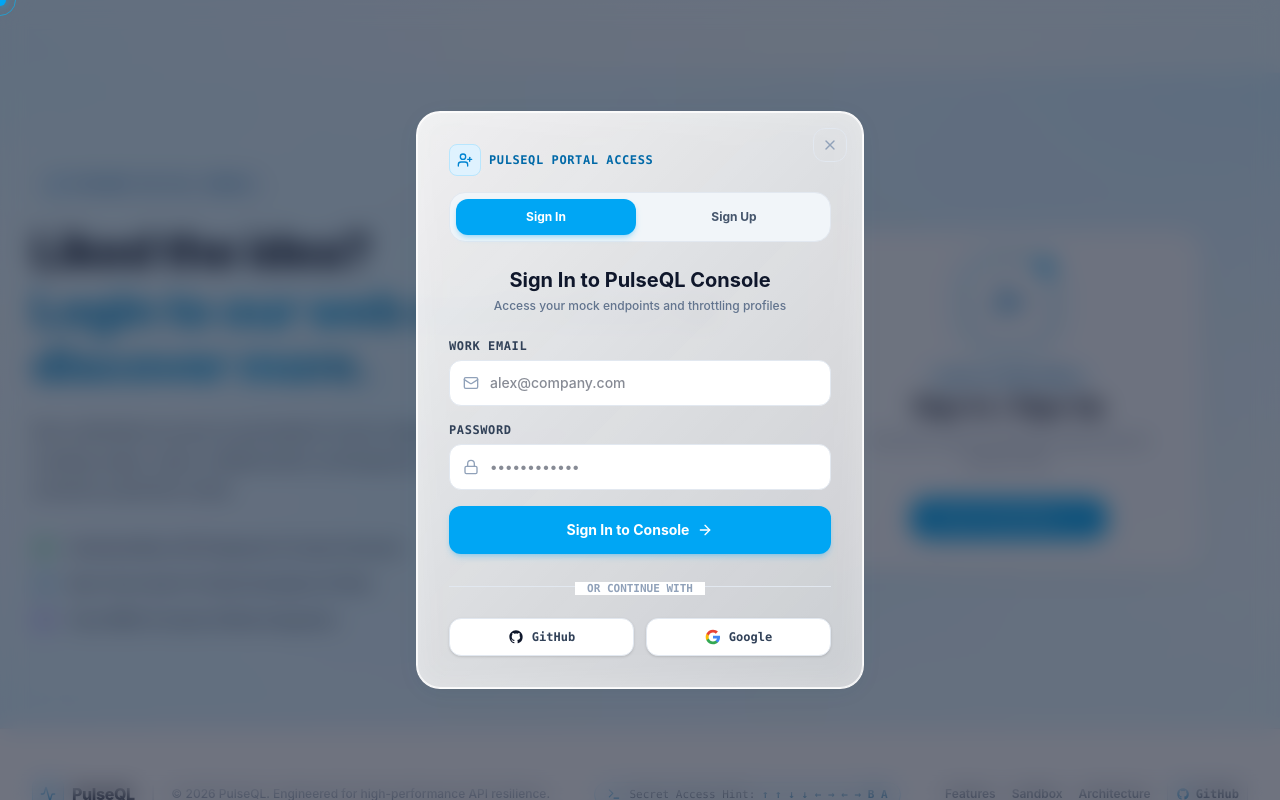
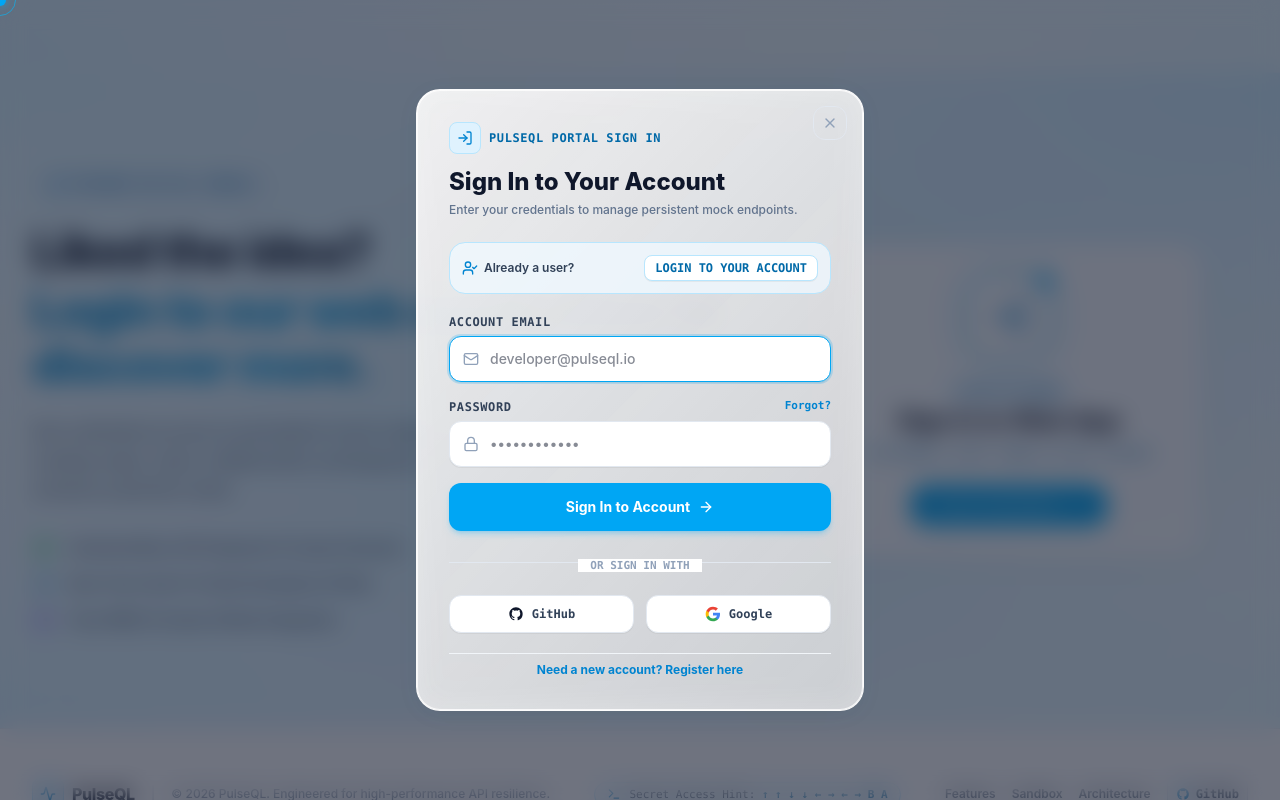
Before and after one commit to SaakshiJha29/super-home, a React (Vite) app: page / in a window 1280 px wide. Both pictures are taken after a click on the element 1008 px from the left and 5307 px from the top of the page. Shown: the part 4907-5707 px from the top of the page. Built offline with nearby package versions, Linux system fonts and the light colour scheme.

Commit message:
feat: simplify auth to Sign In focus with prominent 'Already a user? Login' option and add ScrollToTop button

```diff
--- a/src/App.jsx
+++ b/src/App.jsx
@@ -9,6 +9,7 @@
 import Architecture from './components/Architecture';
 import AuthCallout from './components/AuthCallout';
 import EasterEgg from './components/EasterEgg';
+import ScrollToTop from './components/ScrollToTop';
 import Footer from './components/Footer';
 
 export default function App() {
@@ -33,6 +34,7 @@
 
       <Footer />
       <EasterEgg />
+      <ScrollToTop />
     </div>
   );
 }
--- a/src/components/AuthCallout.jsx
+++ b/src/components/AuthCallout.jsx
@@ -1,5 +1,5 @@
 import React, { useState } from 'react';
-import { ArrowRight, Sparkles, CheckCircle2, UserPlus, LogIn, Key, ShieldCheck, Zap } from 'lucide-react';
+import { ArrowRight, Sparkles, CheckCircle2, UserPlus, LogIn, Key, ShieldCheck, Zap, UserCheck } from 'lucide-react';
 import AuthModal from './AuthModal';
 
 export default function AuthCallout() {
@@ -65,14 +65,14 @@
             <div className="lg:col-span-5 flex justify-center">
               <div
                 onClick={() => setModalOpen(true)}
-                className="glass-panel rounded-3xl p-8 border-2 border-sky-300/80 bg-white/95 shadow-2xl relative max-w-sm w-full cursor-pointer hover:border-sky-500 hover:shadow-[0_12px_40px_rgba(14,165,233,0.3)] transition-all duration-300 group text-center flex flex-col items-center justify-center space-y-5 transform hover:-translate-y-1"
+                className="glass-panel rounded-3xl p-8 border-2 border-sky-300/80 bg-white/95 shadow-2xl relative max-w-sm w-full cursor-pointer hover:border-sky-500 hover:shadow-[0_12px_45px_rgba(14,165,233,0.35)] transition-all duration-300 group text-center flex flex-col items-center justify-center space-y-5 transform hover:-translate-y-1.5"
               >
 
                 {/* Glowing Clickable Join Icon */}
                 <div className="relative">
-                  <div className="w-20 h-20 rounded-3xl bg-gradient-to-br from-sky-400 to-sky-600 p-[1px] shadow-[0_0_30px_rgba(14,165,233,0.4)] group-hover:shadow-[0_0_45px_rgba(14,165,233,0.7)] group-hover:scale-110 transition-all duration-300 flex items-center justify-center">
+                  <div className="w-20 h-20 rounded-3xl bg-gradient-to-br from-sky-400 to-sky-600 p-[1px] shadow-[0_0_30px_rgba(14,165,233,0.4)] group-hover:shadow-[0_0_50px_rgba(14,165,233,0.7)] group-hover:scale-110 transition-all duration-300 flex items-center justify-center">
                     <div className="w-full h-full bg-white rounded-[23px] flex items-center justify-center">
-                      <UserPlus className="w-10 h-10 text-sky-600 group-hover:scale-110 transition-transform" />
+                      <LogIn className="w-10 h-10 text-sky-600 group-hover:scale-110 transition-transform" />
                     </div>
                   </div>
 
@@ -83,23 +83,24 @@
                   </span>
                 </div>
 
-                {/* Callout Copy */}
+                {/* Callout Copy & Already a user option */}
                 <div className="space-y-2">
                   <span className="px-3 py-1 rounded-full bg-sky-100 text-sky-700 font-mono text-[11px] font-bold uppercase tracking-wider">
-                    CLICK TO JOIN PORTAL
+                    CLICK TO LOGIN
                   </span>
 
                   <h3 className="text-2xl font-extrabold text-slate-900 group-hover:text-sky-600 transition-colors pt-1">
-                    Sign In / Sign Up
+                    Sign In to Web App
                   </h3>
 
-                  <p className="text-xs text-slate-500 font-medium leading-relaxed">
-                    Click here to open the developer login portal and discover more.
+                  <p className="text-xs text-sky-700 font-mono font-bold flex items-center justify-center gap-1">
+                    <UserCheck className="w-3.5 h-3.5" />
+                    <span>Already a user? Login to your account</span>
                   </p>
                 </div>
 
-                {/* Action Indicator Pill */}
-                <div className="pt-2">
+                {/* Action Indicator Button */}
+                <div className="pt-1">
                   <div className="px-6 py-3 rounded-2xl bg-sky-500 group-hover:bg-sky-600 text-white font-bold text-xs shadow-md shadow-sky-500/25 flex items-center gap-2 transition-all">
                     <span>Access Console Now</span>
                     <ArrowRight className="w-4 h-4 group-hover:translate-x-1 transition-transform" />
@@ -118,7 +119,7 @@
       <AuthModal
         isOpen={modalOpen}
         onClose={() => setModalOpen(false)}
-        initialTab="login"
+        mode="signin"
       />
     </>
   );
--- a/src/components/AuthModal.jsx
+++ b/src/components/AuthModal.jsx
@@ -1,10 +1,10 @@
-import React, { useState } from 'react';
-import { X, Mail, Lock, ArrowRight, CheckCircle2, Sparkles, UserPlus } from 'lucide-react';
+import React, { useState, useRef, useEffect } from 'react';
+import { X, Mail, Lock, ArrowRight, CheckCircle2, Sparkles, UserCheck, LogIn, Key, User } from 'lucide-react';
 
 function GithubIcon({ className = "w-4 h-4" }) {
   return (
     <svg className={className} fill="currentColor" viewBox="0 0 24 24" aria-hidden="true">
-      <path fillRule="evenodd" d="M12 2C6.477 2 2 6.484 2 12.017c0 4.425 2.865 8.18 6.839 9.504.5.092.682-.217.682-.483 0-.237-.008-.868-.013-1.703-2.782.605-3.369-1.343-3.369-1.343-.454-1.158-1.11-1.466-1.11-1.466-.908-.62.069-.608.069-.608 1.003.07 1.53 1.032 1.53 1.032.892 1.53 2.341 1.088 2.91.832.092-.647.35-1.088.636-1.338-2.22-.253-4.555-1.113-4.555-4.951 0-1.093.39-1.988 1.029-2.688-.103-.253-.446-1.272.098-2.65 0 0 .84-.27 2.75 1.026A9.564 9.564 0 0112 6.844c.85.004 1.705.115 2.504.337 1.909-1.296 2.747-1.027 2.747-1.027.546 1.379.202 2.398.1 2.651.64 7 1.028 1.595 1.028 2.688 0 3.848-2.339 4.695-4.566 4.943.359.309.678.92.678 1.855 0 1.338-.012 2.419-.012 2.747 0 .268.18.58.688.482A10.019 10.019 0 0022 12.017C22 6.484 17.522 2 12 2z" clipRule="evenodd" />
+      <path fillRule="evenodd" d="M12 2C6.477 2 2 6.484 2 12.017c0 4.425 2.865 8.18 6.839 9.504.5.092.682-.217.682-.483 0-.237-.008-.868-.013-1.703-2.782.605-3.369-1.343-3.369-1.343-.454-1.158-1.11-1.466-1.11-1.466-.908-.62.069-.608.069-.608 1.003.07 1.53 1.032 1.53 1.032.892 1.53 2.341 1.088 2.91.832.092-.647.35-1.088.636-1.338-2.22-.253-4.555-1.113-4.555-4.951 0-1.093.39-1.988 1.029-2.688-.103-.253-.446-1.272.098-2.65 0 0 .84-.27 2.75 1.026A9.564 9.564 0 0112 6.844c.85.004 1.705.115 2.504.337 1.909-1.296 2.747-1.027 2.747-1.027.546 1.379.202 2.398.1 2.651.64.7 1.028 1.595 1.028 2.688 0 3.848-2.339 4.695-4.566 4.943.359.309.678.92.678 1.855 0 1.338-.012 2.419-.012 2.747 0 .268.18.58.688.482A10.019 10.019 0 0022 12.017C22 6.484 17.522 2 12 2z" clipRule="evenodd" />
     </svg>
   );
 }
@@ -20,12 +20,23 @@
   );
 }
 
-export default function AuthModal({ isOpen, onClose, initialTab = 'login' }) {
-  const [tab, setTab] = useState(initialTab);
+export default function AuthModal({ isOpen, onClose, mode = 'signin' }) {
+  const [isLoginView, setIsLoginView] = useState(mode === 'signin');
   const [email, setEmail] = useState('');
   const [password, setPassword] = useState('');
   const [loading, setLoading] = useState(false);
   const [authenticated, setAuthenticated] = useState(false);
+  const emailInputRef = useRef(null);
+
+  useEffect(() => {
+    setIsLoginView(mode === 'signin');
+  }, [mode, isOpen]);
+
+  useEffect(() => {
+    if (isOpen && emailInputRef.current) {
+      emailInputRef.current.focus();
+    }
+  }, [isOpen, isLoginView]);
 
   if (!isOpen) return null;
 
@@ -35,7 +46,7 @@
     setTimeout(() => {
       setLoading(false);
       setAuthenticated(true);
-    }, 900);
+    }, 850);
   };
 
   return (
@@ -52,97 +63,99 @@
         </button>
 
         {authenticated ? (
-          /* Authenticated Success View */
+          /* Authenticated Success State */
           <div className="text-center py-8 space-y-5">
             <div className="w-16 h-16 rounded-full bg-emerald-100 border border-emerald-300 flex items-center justify-center mx-auto shadow-inner">
               <CheckCircle2 className="w-8 h-8 text-emerald-600 animate-bounce" />
             </div>
             <div className="space-y-2">
-              <h3 className="text-2xl font-extrabold text-slate-900">Welcome to PulseQL Console!</h3>
+              <h3 className="text-2xl font-extrabold text-slate-900">Welcome Back to PulseQL!</h3>
               <p className="text-sm text-slate-600 font-medium">
-                Authentication successful. Access granted to persistent edge endpoints.
+                Signed in successfully. Launching your high-speed API console...
               </p>
             </div>
             <div className="p-3.5 rounded-2xl bg-sky-50 border border-sky-200 text-xs font-mono text-sky-800 font-bold">
-              Account: {email || 'developer@pulseql.io'}
+              Signed in as: {email || 'developer@pulseql.io'}
             </div>
             <button
-              onClick={onClose}
+              onClick={() => {
+                setAuthenticated(false);
+                onClose();
+              }}
               className="w-full py-3.5 rounded-xl bg-sky-500 hover:bg-sky-600 text-white font-bold text-xs shadow-md"
             >
-              Close & Continue Exploring
+              Continue to Console
             </button>
           </div>
         ) : (
-          /* Sign In / Sign Up Form */
+          /* Sign In Form View */
           <div>
 
             {/* Header Badge */}
-            <div className="flex items-center gap-2 mb-4">
+            <div className="flex items-center gap-2 mb-3">
               <div className="w-8 h-8 rounded-lg bg-sky-100 border border-sky-200 flex items-center justify-center">
-                <UserPlus className="w-4 h-4 text-sky-600" />
+                <LogIn className="w-4 h-4 text-sky-600" />
               </div>
               <span className="text-xs font-mono font-bold text-sky-700 uppercase tracking-wider">
-                PulseQL Portal Access
+                PulseQL Portal Sign In
               </span>
             </div>
 
-            {/* Tab Switcher */}
-            <div className="grid grid-cols-2 gap-2 bg-slate-100 p-1.5 rounded-2xl border border-slate-200 mb-6">
-              <button
-                onClick={() => setTab('login')}
-                className={`py-2.5 px-4 text-xs font-bold rounded-xl transition-all ${
-                  tab === 'login'
-                    ? 'bg-sky-500 text-white shadow-md shadow-sky-500/25'
-                    : 'text-slate-600 hover:text-slate-900 hover:bg-white/80'
-                }`}
-              >
-                Sign In
-              </button>
-              <button
-                onClick={() => setTab('signup')}
-                className={`py-2.5 px-4 text-xs font-bold rounded-xl transition-all ${
-                  tab === 'signup'
-                    ? 'bg-sky-500 text-white shadow-md shadow-sky-500/25'
-                    : 'text-slate-600 hover:text-slate-900 hover:bg-white/80'
-                }`}
-              >
-                Sign Up
-              </button>
+            {/* Title */}
+            <div className="mb-6 space-y-1">
+              <h3 className="text-2xl font-extrabold text-slate-900">
+                {isLoginView ? 'Sign In to Your Account' : 'Register New Developer Account'}
+              </h3>
+              <p className="text-xs text-slate-500 font-medium">
+                {isLoginView ? 'Enter your credentials to manage persistent mock endpoints.' : 'Spin up your first cluster in under 30 seconds.'}
+              </p>
             </div>
 
-            {/* Form Title */}
-            <div className="mb-6 space-y-1 text-center">
-              <h3 className="text-xl font-bold text-slate-900">
-                {tab === 'login' ? 'Sign In to PulseQL Console' : 'Create Free Developer Account'}
-              </h3>
-              <p className="text-xs text-slate-500 font-medium">
-                {tab === 'login' ? 'Access your mock endpoints and throttling profiles' : 'Instant access with zero credit card required'}
-              </p>
+            {/* Prompt for Existing Users */}
+            <div className="mb-5 p-3 rounded-2xl bg-sky-50/80 border border-sky-200 flex items-center justify-between text-xs">
+              <span className="text-slate-700 font-semibold flex items-center gap-1.5">
+                <UserCheck className="w-4 h-4 text-sky-600" />
+                Already a user?
+              </span>
+              <button
+                type="button"
+                onClick={() => setIsLoginView(true)}
+                className="text-sky-700 font-bold hover:underline font-mono bg-white px-2.5 py-1 rounded-lg border border-sky-200 shadow-2xs"
+              >
+                LOGIN TO YOUR ACCOUNT
+              </button>
             </div>
 
             <form onSubmit={handleSubmit} className="space-y-4">
               <div>
                 <label className="block text-xs font-mono font-bold text-slate-700 uppercase tracking-wider mb-1.5">
-                  Work Email
+                  Account Email
                 </label>
                 <div className="relative">
                   <Mail className="w-4 h-4 text-slate-400 absolute left-3.5 top-1/2 -translate-y-1/2" />
                   <input
+                    ref={emailInputRef}
                     type="email"
                     required
                     value={email}
                     onChange={(e) => setEmail(e.target.value)}
-                    placeholder="alex@company.com"
-                    className="w-full pl-10 pr-4 py-3 rounded-xl bg-white border border-slate-200 text-slate-900 text-sm font-medium focus:outline-none focus:border-sky-500 focus:ring-2 focus:ring-sky-500/20 transition-all"
+                    placeholder="developer@pulseql.io"
+                    className="w-full pl-10 pr-4 py-3 rounded-xl bg-white border border-slate-200 text-slate-900 text-sm font-medium focus:outline-none focus:border-sky-500 focus:ring-2 focus:ring-sky-500/20 transition-all shadow-2xs"
                   />
                 </div>
               </div>
 
               <div>
-                <label className="block text-xs font-mono font-bold text-slate-700 uppercase tracking-wider mb-1.5">
-                  Password
-                </label>
+                <div className="flex justify-between items-center mb-1.5">
+                  <label className="block text-xs font-mono font-bold text-slate-700 uppercase tracking-wider">
+                    Password
+                  </label>
+                  {isLoginView && (
+                    <a href="#" onClick={(e) => { e.preventDefault(); alert("Password reset link dispatched to your email!"); }} className="text-[11px] font-mono text-sky-600 font-bold hover:underline">
+                      Forgot?
+                    </a>
+                  )}
+                </div>
                 <div className="relative">
                   <Lock className="w-4 h-4 text-slate-400 absolute left-3.5 top-1/2 -translate-y-1/2" />
                   <input
@@ -151,7 +164,7 @@
                     value={password}
                     onChange={(e) => setPassword(e.target.value)}
                     placeholder="••••••••••••"
-                    className="w-full pl-10 pr-4 py-3 rounded-xl bg-white border border-slate-200 text-slate-900 text-sm font-medium focus:outline-none focus:border-sky-500 focus:ring-2 focus:ring-sky-500/20 transition-all"
+                    className="w-full pl-10 pr-4 py-3 rounded-xl bg-white border border-slate-200 text-slate-900 text-sm font-medium focus:outline-none focus:border-sky-500 focus:ring-2 focus:ring-sky-500/20 transition-all shadow-2xs"
                   />
                 </div>
               </div>
@@ -164,11 +177,11 @@
                 {loading ? (
                   <div className="flex items-center gap-2">
                     <span className="w-4 h-4 border-2 border-white border-t-transparent rounded-full animate-spin"></span>
-                    <span>Authenticating...</span>
+                    <span>Signing In...</span>
                   </div>
                 ) : (
                   <>
-                    <span>{tab === 'login' ? 'Sign In to Console' : 'Complete Sign Up'}</span>
+                    <span>{isLoginView ? 'Sign In to Account' : 'Create Account'}</span>
                     <ArrowRight className="w-4 h-4" />
                   </>
                 )}
@@ -180,17 +193,17 @@
                 <div className="w-full border-t border-slate-200"></div>
               </div>
               <span className="relative bg-white px-3 text-[11px] font-mono text-slate-400 uppercase font-semibold">
-                Or continue with
+                Or Sign In with
               </span>
             </div>
 
             <div className="grid grid-cols-2 gap-3">
               <button
                 onClick={() => {
-                  setEmail('github-user@pulseql.io');
+                  setEmail('github-dev@pulseql.io');
                   setAuthenticated(true);
                 }}
-                className="py-2.5 px-3 rounded-xl bg-white border border-slate-200 text-slate-700 hover:bg-slate-50 font-mono text-xs font-bold flex items-center justify-center gap-2 transition-all shadow-sm"
+                className="py-2.5 px-3 rounded-xl bg-white border border-slate-200 text-slate-700 hover:bg-slate-50 font-mono text-xs font-bold flex items-center justify-center gap-2 transition-all shadow-2xs"
               >
                 <GithubIcon className="w-4 h-4 text-slate-900" />
                 <span>GitHub</span>
@@ -198,14 +211,35 @@
 
               <button
                 onClick={() => {
-                  setEmail('google-user@pulseql.io');
+                  setEmail('google-dev@pulseql.io');
                   setAuthenticated(true);
                 }}
-                className="py-2.5 px-3 rounded-xl bg-white border border-slate-200 text-slate-700 hover:bg-slate-50 font-mono text-xs font-bold flex items-center justify-center gap-2 transition-all shadow-sm"
+                className="py-2.5 px-3 rounded-xl bg-white border border-slate-200 text-slate-700 hover:bg-slate-50 font-mono text-xs font-bold flex items-center justify-center gap-2 transition-all shadow-2xs"
               >
                 <GoogleIcon className="w-4 h-4" />
                 <span>Google</span>
               </button>
+            </div>
+
+            {/* Toggle view link */}
+            <div className="mt-5 text-center text-xs text-slate-600 font-medium pt-2 border-t border-slate-100">
+              {isLoginView ? (
+                <button
+                  type="button"
+                  onClick={() => setIsLoginView(false)}
+                  className="text-sky-600 hover:underline font-bold"
+                >
+                  Need a new account? Register here
+                </button>
+              ) : (
+                <button
+                  type="button"
+                  onClick={() => setIsLoginView(true)}
+                  className="text-sky-600 hover:underline font-bold"
+                >
+                  Already a user? Login to your account
+                </button>
+              )}
             </div>
 
           </div>
--- a/src/components/Navbar.jsx
+++ b/src/components/Navbar.jsx
@@ -1,5 +1,5 @@
 import React, { useState } from 'react';
-import { Activity, Menu, X, ArrowRight, ShieldCheck, Cpu, Zap, Layers, LogIn, UserPlus, User } from 'lucide-react';
+import { Activity, Menu, X, ArrowRight, ShieldCheck, Cpu, Zap, Layers, LogIn, User } from 'lucide-react';
 import AuthModal from './AuthModal';
 
 function GithubIcon({ className = "w-4 h-4" }) {
@@ -13,13 +13,6 @@
 export default function Navbar() {
   const [mobileMenuOpen, setMobileMenuOpen] = useState(false);
   const [authModalOpen, setAuthModalOpen] = useState(false);
-  const [authTab, setAuthTab] = useState('login');
-
-  const openAuth = (tabName = 'login') => {
-    setAuthTab(tabName);
-    setAuthModalOpen(true);
-    setMobileMenuOpen(false);
-  };
 
   return (
     <>
@@ -79,7 +72,7 @@
               </a>
             </nav>
 
-            {/* External GitHub Repo, Sign In / Sign Up & Primary CTA */}
+            {/* External GitHub Repo, Sign In Button & Primary CTA */}
             <div className="hidden md:flex items-center space-x-2.5">
               <a
                 href="https://github.com/SaakshiJha29/super-home.git"
@@ -92,13 +85,13 @@
                 <span>Repo</span>
               </a>
 
-              {/* Sign In / Sign Up Option on Navbar */}
+              {/* Sign In Option on Navbar */}
               <button
-                onClick={() => openAuth('login')}
+                onClick={() => setAuthModalOpen(true)}
                 className="px-3.5 py-2 rounded-xl text-xs font-bold border border-sky-300 bg-sky-50 hover:bg-sky-100 text-sky-700 transition-all flex items-center gap-1.5 shadow-sm cursor-pointer hover:border-sky-400"
               >
                 <User className="w-4 h-4 text-sky-600" />
-                <span>Sign In / Sign Up</span>
+                <span>Sign In</span>
               </button>
 
               <a
@@ -162,11 +155,14 @@
 
             <div className="pt-4 border-t border-slate-100 flex flex-col gap-2.5">
               <button
-                onClick={() => openAuth('login')}
+                onClick={() => {
+                  setAuthModalOpen(true);
+                  setMobileMenuOpen(false);
+                }}
                 className="w-full py-3 px-4 rounded-xl font-bold text-center border border-sky-300 bg-sky-50 text-sky-700 flex items-center justify-center gap-2 text-sm shadow-sm"
               >
                 <User className="w-4 h-4 text-sky-600" />
-                <span>Sign In / Sign Up</span>
+                <span>Sign In</span>
               </button>
 
               <a
@@ -187,7 +183,7 @@
       <AuthModal
         isOpen={authModalOpen}
         onClose={() => setAuthModalOpen(false)}
-        initialTab={authTab}
+        mode="signin"
       />
     </>
   );
```
Also changed, not shown: src/components/ScrollToTop.jsx (added, +38 -0 lines).
